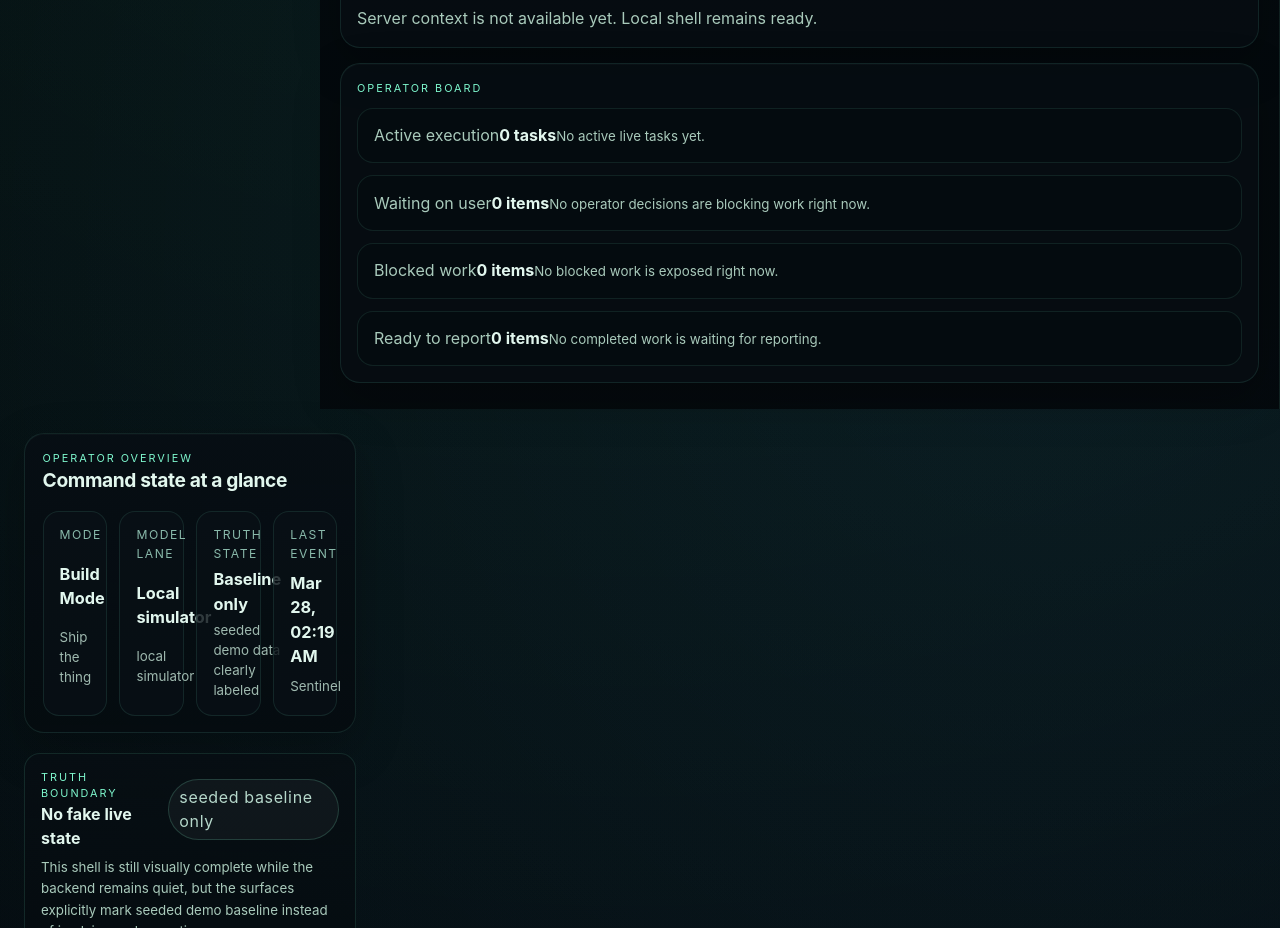
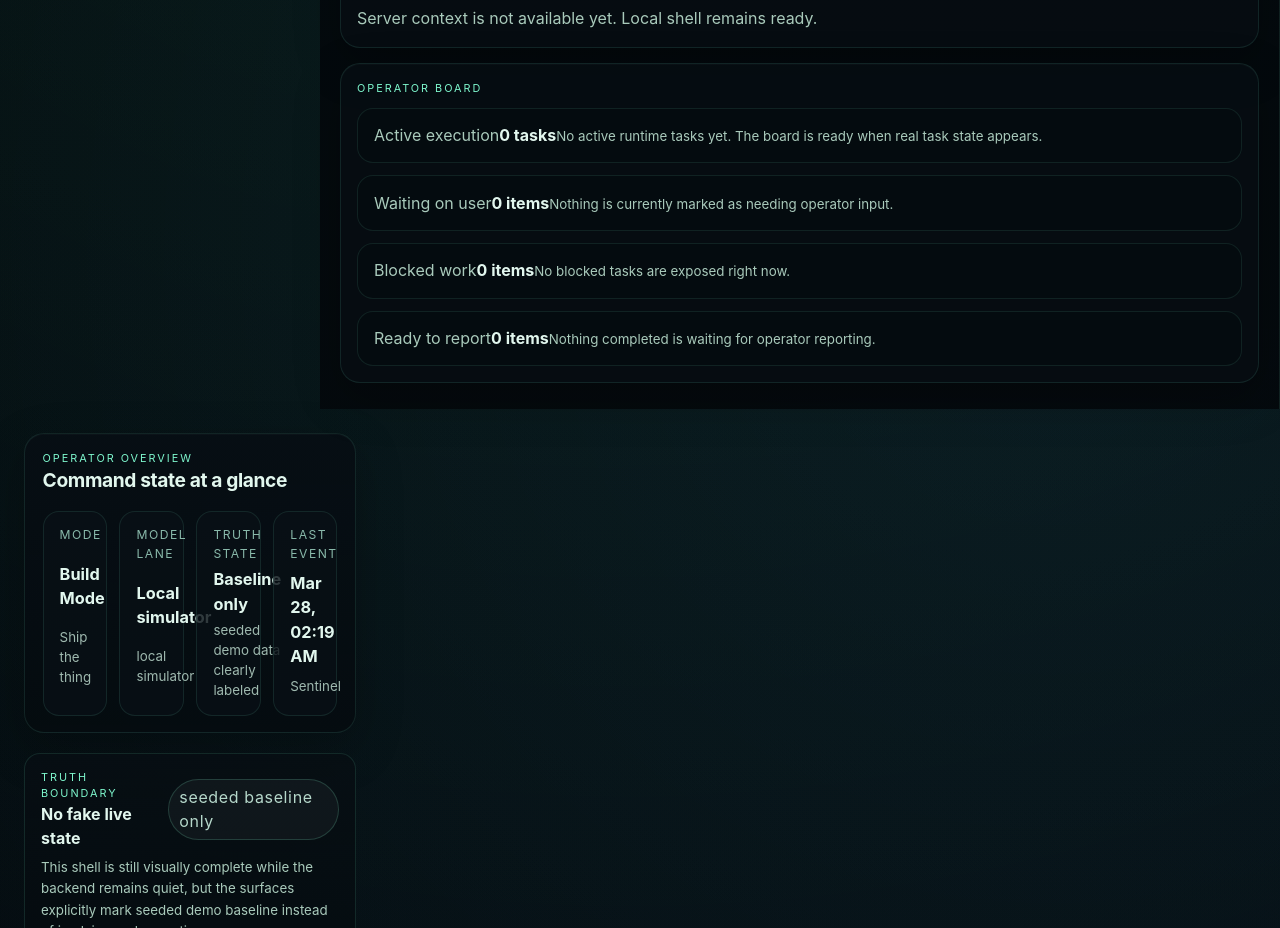
Before and after one commit to MarcoFernstaedt/sentinel_nexus, a React (Vite) app: page / in a window 1280 px wide. Shown: the part 840-1768 px from the top of the page. Built offline with nearby package versions, Linux system fonts and the light colour scheme; no server answers.

Commit message:
Clarify Nexus operator board empty states

```diff
--- a/src/App.tsx
+++ b/src/App.tsx
@@ -117,25 +117,29 @@ function App() {
       id: 'delivery',
       title: 'Active execution',
       value: `${activeExecutionTasks.length} tasks`,
-      detail: activeExecutionTasks[0]?.title ?? 'No active live tasks yet.',
+      detail:
+        activeExecutionTasks[0]?.title ?? 'No active runtime tasks yet. The board is ready when real task state appears.',
     },
     {
       id: 'waiting',
       title: 'Waiting on user',
       value: `${waitingOnUserTasks.length} items`,
-      detail: waitingOnUserTasks[0]?.title ?? 'No operator decisions are blocking work right now.',
+      detail:
+        waitingOnUserTasks[0]?.title ?? 'Nothing is currently marked as needing operator input.',
     },
     {
       id: 'blocked',
       title: 'Blocked work',
       value: `${blockedTasks.length} items`,
-      detail: blockedTasks[0]?.title ?? 'No blocked work is exposed right now.',
+      detail:
+        blockedTasks[0]?.title ?? 'No blocked tasks are exposed right now.',
     },
     {
       id: 'reporting',
       title: 'Ready to report',
       value: `${readyToReportTasks.length} items`,
-      detail: readyToReportTasks[0]?.title ?? 'No completed work is waiting for reporting.',
+      detail:
+        readyToReportTasks[0]?.title ?? 'Nothing completed is waiting for operator reporting.',
     },
   ]
 
```
